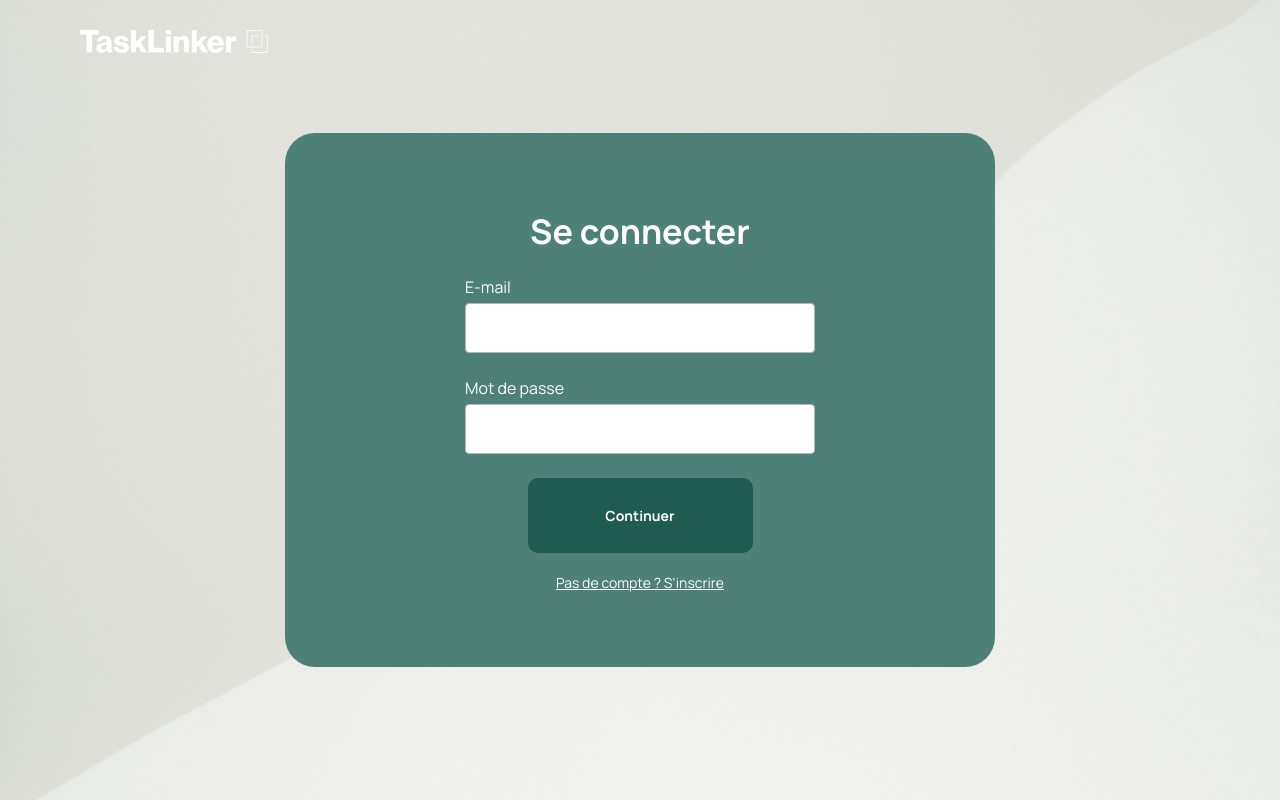
After one commit to HazzReghem/TasklinkerV2.0, a Symfony app: template templates/auth/login.html.twig in a window 1280 px wide. The commit adds this page. Run offline with Twig, Linux system fonts and the light colour scheme; the template is opened without the code that fills it, so the values that code supplies are empty; some libraries are stand-ins or nearby versions.

Commit message:
login, register & logout works

```diff
--- /dev/null
+++ b/templates/auth/login.html.twig
@@ -0,0 +1,22 @@
+{% extends 'auth/base-register.html.twig' %}
+
+{% block body %}
+
+    <h1>Se connecter</h1>
+
+        {% if error %}
+            <div class="alert alert-danger">{{ error.messageKey|trans(error.messageData, 'security') }}</div>
+        {% endif %}
+
+        <form action="{{ path('app_login') }}" method="post">
+            <label for="username">E-mail</label>
+            <input type="text" value="{{ email }}" name="_username" id="username" required>
+
+            <label for="password">Mot de passe</label>
+            <input type="password" name="_password" id="password" required>
+
+            <button type="submit" class="button button-submit">Continuer</button>
+            <a href="{{ path('app_register') }}" class="link-logout">Pas de compte ? S'inscrire</a>
+        </form>
+
+{% endblock %}
--- a/templates/auth/register.html.twig
+++ b/templates/auth/register.html.twig
@@ -13,8 +13,8 @@
         {{ form_row(form.password.first) }}
         {{ form_row(form.password.second) }}
     </div>
-    <button class="button button-submit">Continuer</button>
-    <a href="#" class="link-logout">Vous avez déjà un compte ?</a>
+    <button type="submit" class="button button-submit">Continuer</button>
+    <a href="{{ path('app_login') }}" class="link-logout">Vous avez déjà un compte ?</a>
 
 {{ form_end(form) }}
 
```
Also changed, not shown: src/Controller/EmployeController.php (+20 -0 lines), 1 other file.
